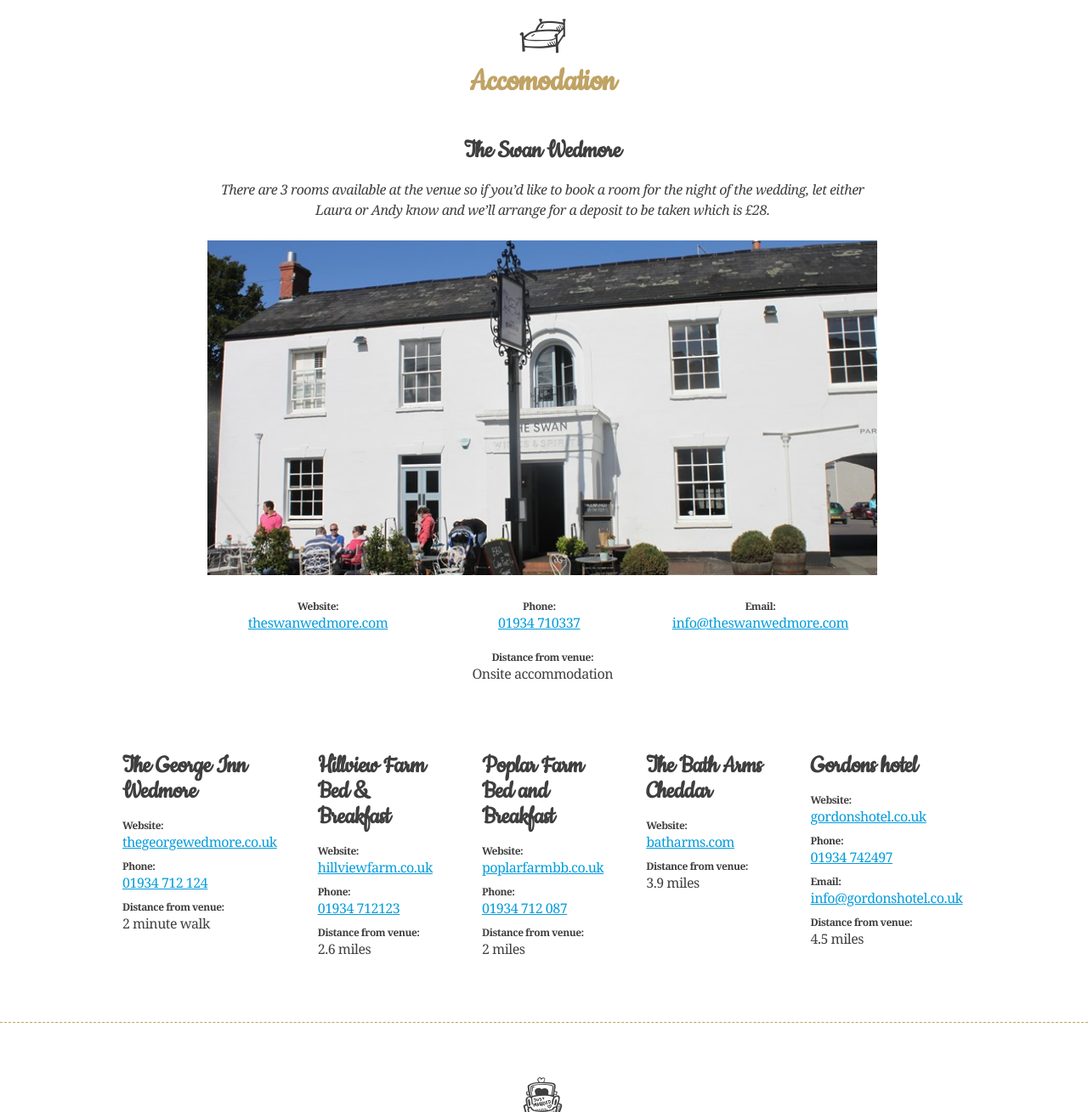
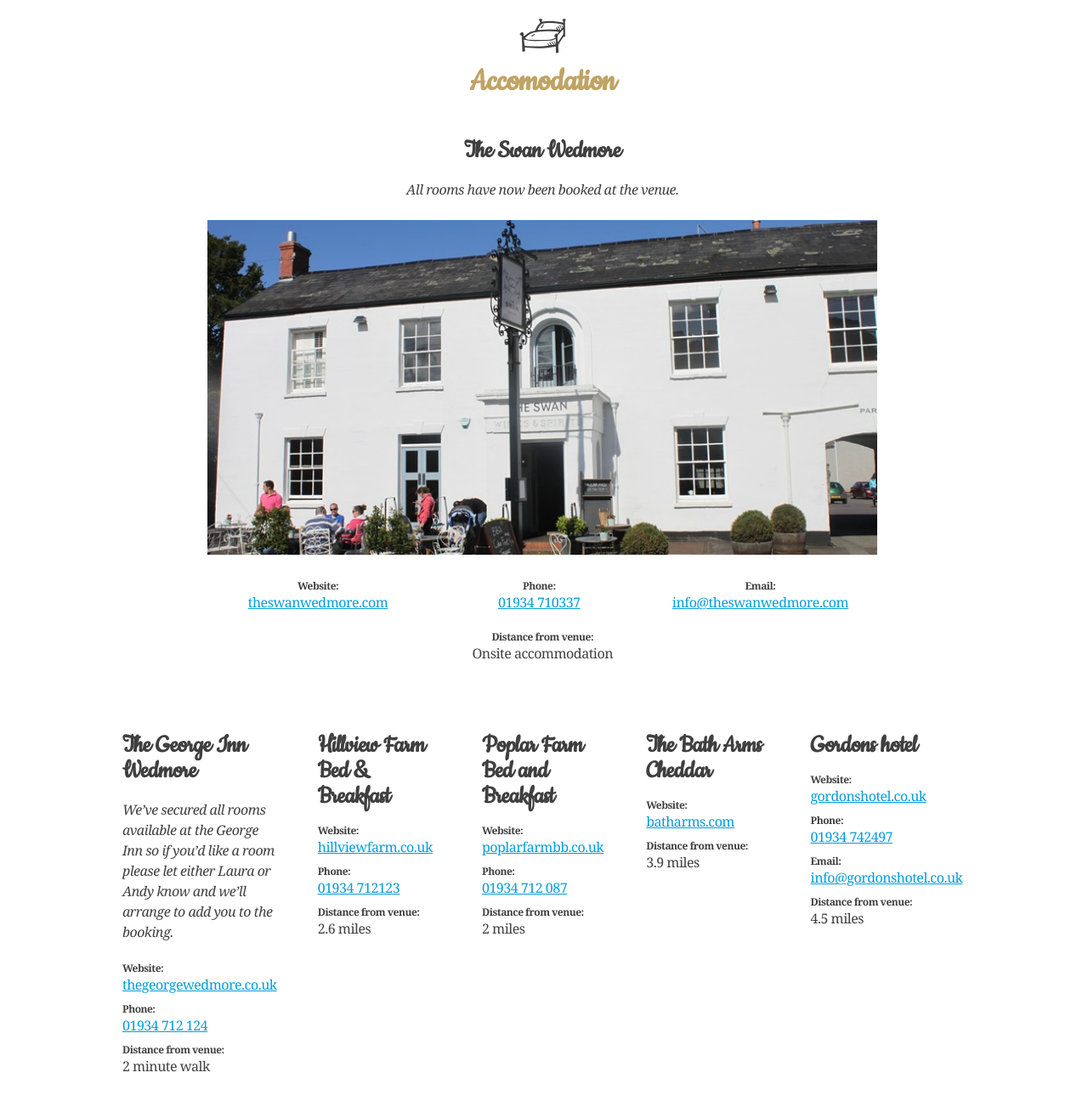
Before and after one commit to andylaurawedding/andylaurawedding.archive, a website: page index.html in a window 1280 px wide. Shown: the part 2548-3857 px from the top of the page at 85% size. Drawn offline with nearby package versions, Linux system fonts and the light colour scheme.

Commit message:
Copy change

```diff
--- a/index.html
+++ b/index.html
@@ -184,7 +184,7 @@ var ua = navigator.userAgent,
                 <div class="container primary">
                     <div class="item">
                         <h3>The Swan Wedmore</h3>
-                        <p>There are 3 rooms available at the venue so if you’d like to book a room for the night of the wedding, let either Laura or Andy know and we’ll arrange for a deposit to be taken which is £28.</p>
+                        <p>All rooms have now been booked at the venue.</p>
                         <img src="assets/images/hotel.jpg" alt="he Swan Wedmore" />
                         <ul>
                             <li class="url"><strong>Website: </strong><a href="http://www.theswanwedmore.com" target="_blank">theswanwedmore.com</a></li>
@@ -197,6 +197,7 @@ var ua = navigator.userAgent,
                 <div class="container secondary five">
                     <div class="item">
                         <h3>The George Inn Wedmore</h3>
+                        <p>We’ve secured all rooms available at the George Inn so if you’d like a room please let either Laura or Andy know and we’ll arrange to add you to the booking.</p>
                         <ul>
                             <li class="url"><strong>Website: </strong><a href="http://www.thegeorgewedmore.co.uk" target="_blank">thegeorgewedmore.co.uk</a></li>
                             <li class="tel"><strong>Phone: </strong><a href="tel:01934712124">01934 712 124</a></li>
```
